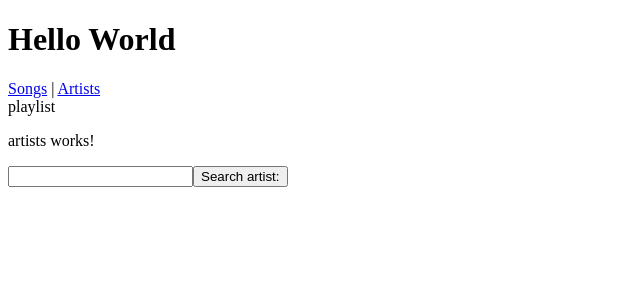
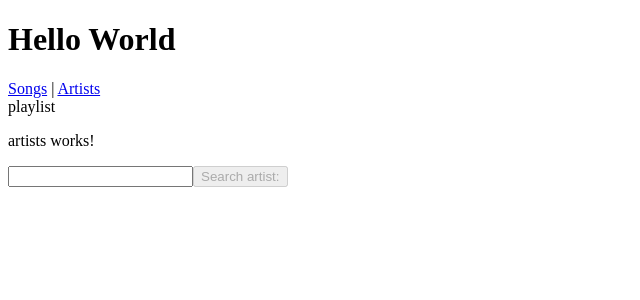
Before and after one commit to gemme/playlist-safran, an Angular app: page / in a window 1280 px wide. Shown: the top 300 px of the page, without its empty margins (0-640 px from the left). Built offline with nearby package versions, Linux system fonts and the light colour scheme.

Commit message:
add validation

```diff
--- a/src/app/artists/artists.component.html
+++ b/src/app/artists/artists.component.html
@@ -1,4 +1,4 @@
 <p>artists works!</p>
 
 <input type="text" [(ngModel)]="newArtist">
-<button (click)="searchArtist()">Search artist: </button>
+<button (click)="searchArtist()" [disabled]="newArtist == ''">Search artist: </button>
```
